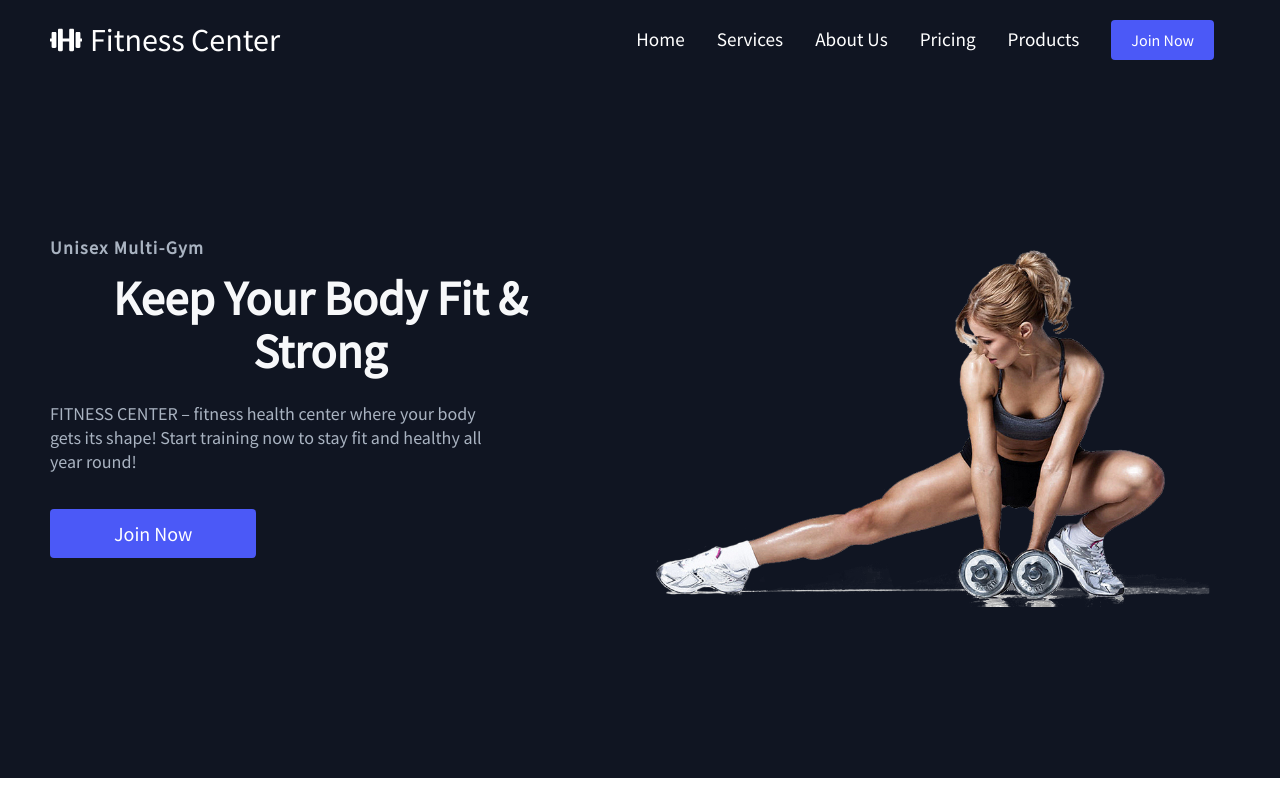
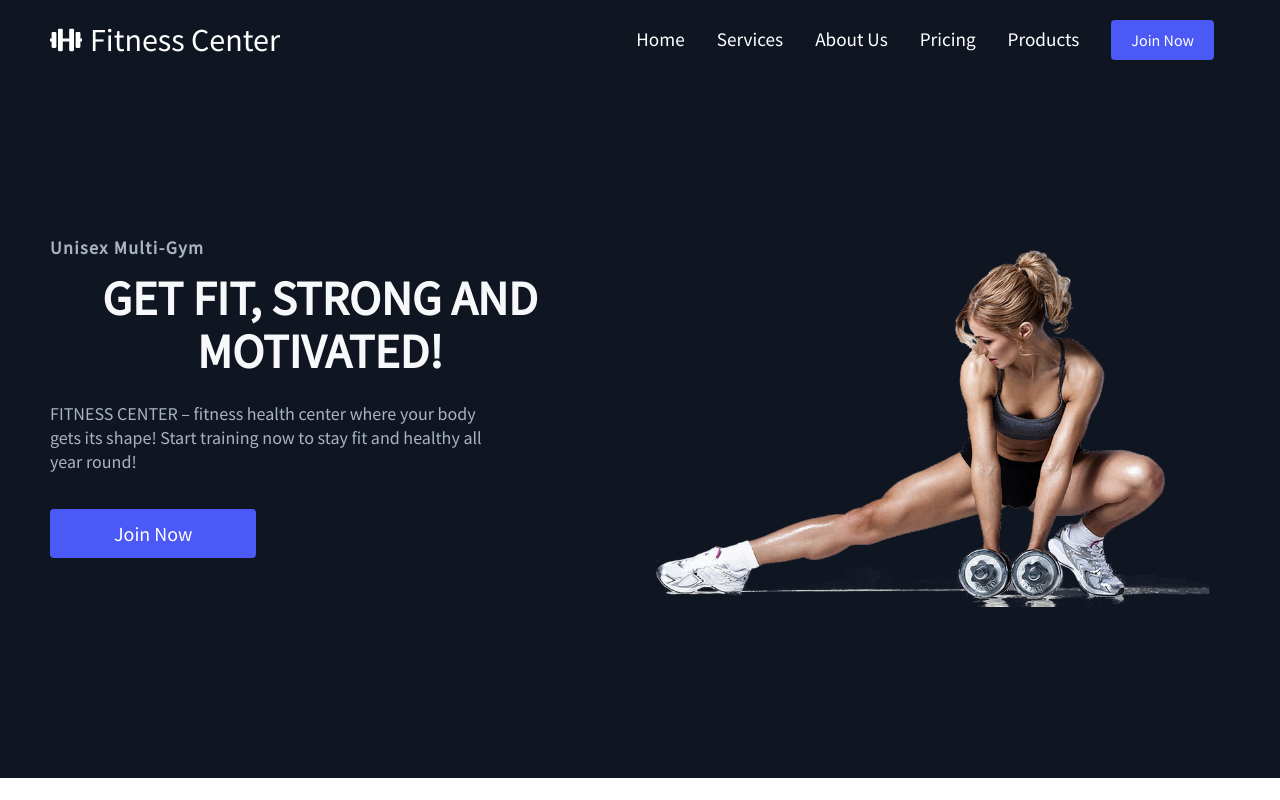
Before and after one commit to abhi640/fc, a React (Create React App) app: page / in a window 1280 px wide. Shown: the top 800 px of the page. Built offline with nearby package versions, Linux system fonts and the light colour scheme.

Commit message:
Banner Heading

```diff
--- a/src/pages/HomePage/Data.js
+++ b/src/pages/HomePage/Data.js
@@ -5,7 +5,7 @@ export const homeObjOne = {
   lightText: true,
   lightTextDesc: true,
   topLine: 'Unisex Multi-Gym',
-  headline: 'Keep Your Body Fit & Strong',
+  headline: 'GET FIT, STRONG AND MOTIVATED!',
   description:
     'FITNESS CENTER – fitness health center where your body gets its shape! Start training now to stay fit and healthy all year round!',
   buttonLabel: 'Join Now',
```
